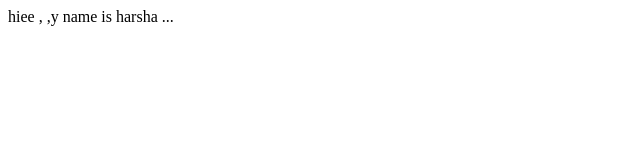
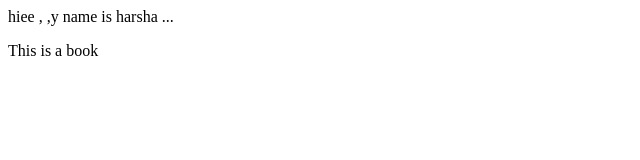
Before and after one commit to student-harsha8/localrepo, a plain HTML site: page index.html in a window 1280 px wide. Shown: the full height of the page, 0-640 px from the left. Drawn offline with Linux system fonts and the light colour scheme.

Commit message:
add new feature

```diff
--- a/index.html
+++ b/index.html
@@ -1 +1,2 @@
 <p>hiee , ,y name is harsha ...</p>
+<P>This is a book </P>
```
